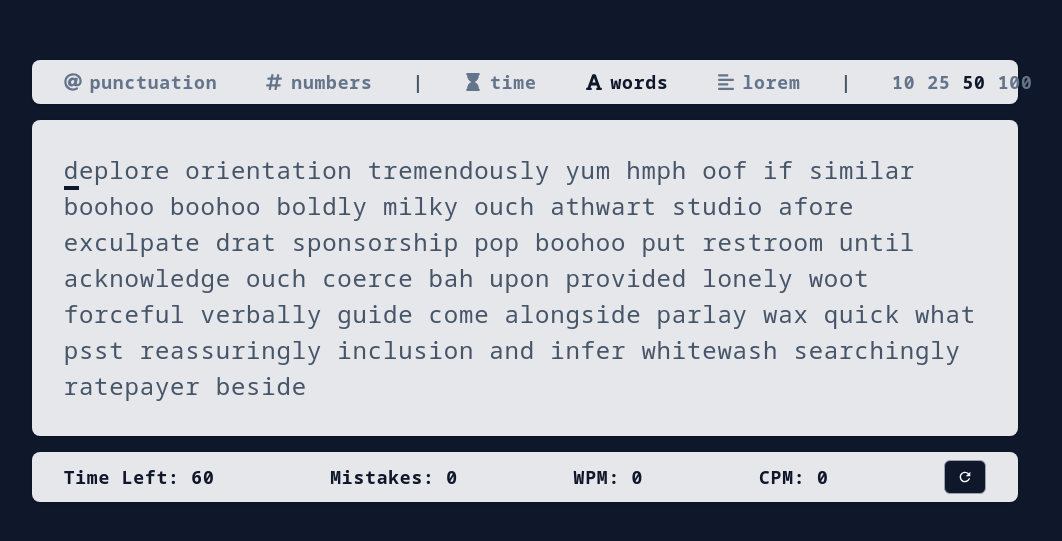
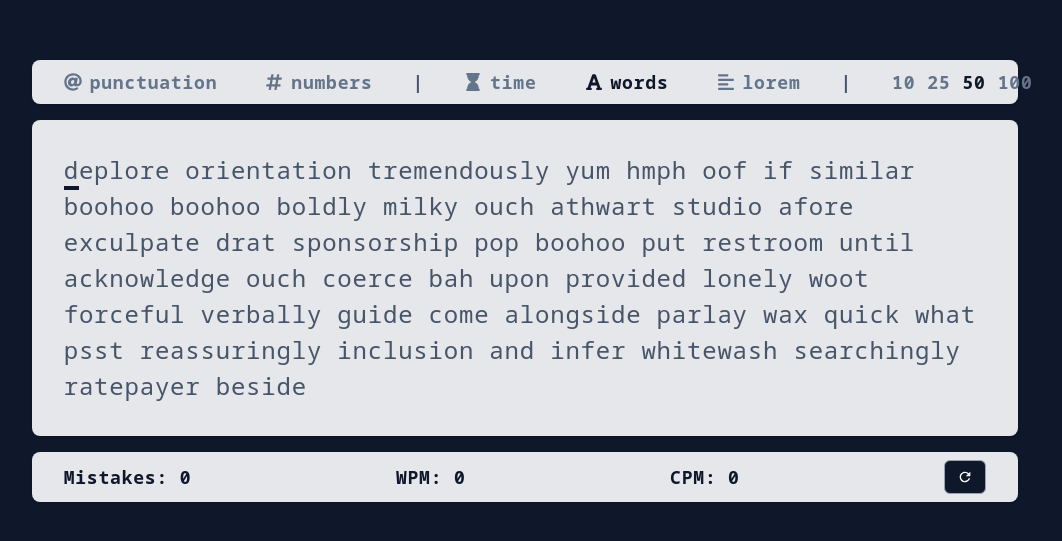
Before and after one commit to ihssmaheel-dev/type-type-go, a React (Vite) app: page / in a window 1280 px wide. Shown: the part 119-660 px from the top of the page, without its empty margins (115-1177 px from the left). Built offline with nearby package versions, Linux system fonts and the light colour scheme.

Commit message:
Refactor: The time will show with respect to the mode

```diff
--- a/src/components/Stats.tsx
+++ b/src/components/Stats.tsx
@@ -1,7 +1,10 @@
 import React from 'react'
 import ResetButton from './ResetButton';
 
+type ModeType = "time" | "words" | "lorem";
+
 interface StatsProps {
+	mode: ModeType
 	timeLeft: number;
 	mistakes: number;
 	WPM: number;
@@ -10,6 +13,7 @@ interface StatsProps {
 }
 
 const Stats: React.FC<StatsProps> = ({
+	mode,
 	timeLeft,
 	mistakes,
 	WPM,
@@ -18,7 +22,9 @@ const Stats: React.FC<StatsProps> = ({
 }) => {
 	return (
 		<div className='w-10/12 p-2 px-8 rounded-lg bg-gray-200 shadow text-lg font-bold flex items-center justify-between text-slate-900 select-none'>
-			<p>Time Left: <strong>{timeLeft}</strong></p>
+			{
+				mode === "time" ? <p>Time Left: <strong>{timeLeft}</strong></p> : ""
+			}
 			<p>Mistakes: <strong>{mistakes}</strong></p>
 			<p>WPM: <strong>{WPM}</strong></p>
 			<p>CPM: <strong>{CPM}</strong></p>
```
